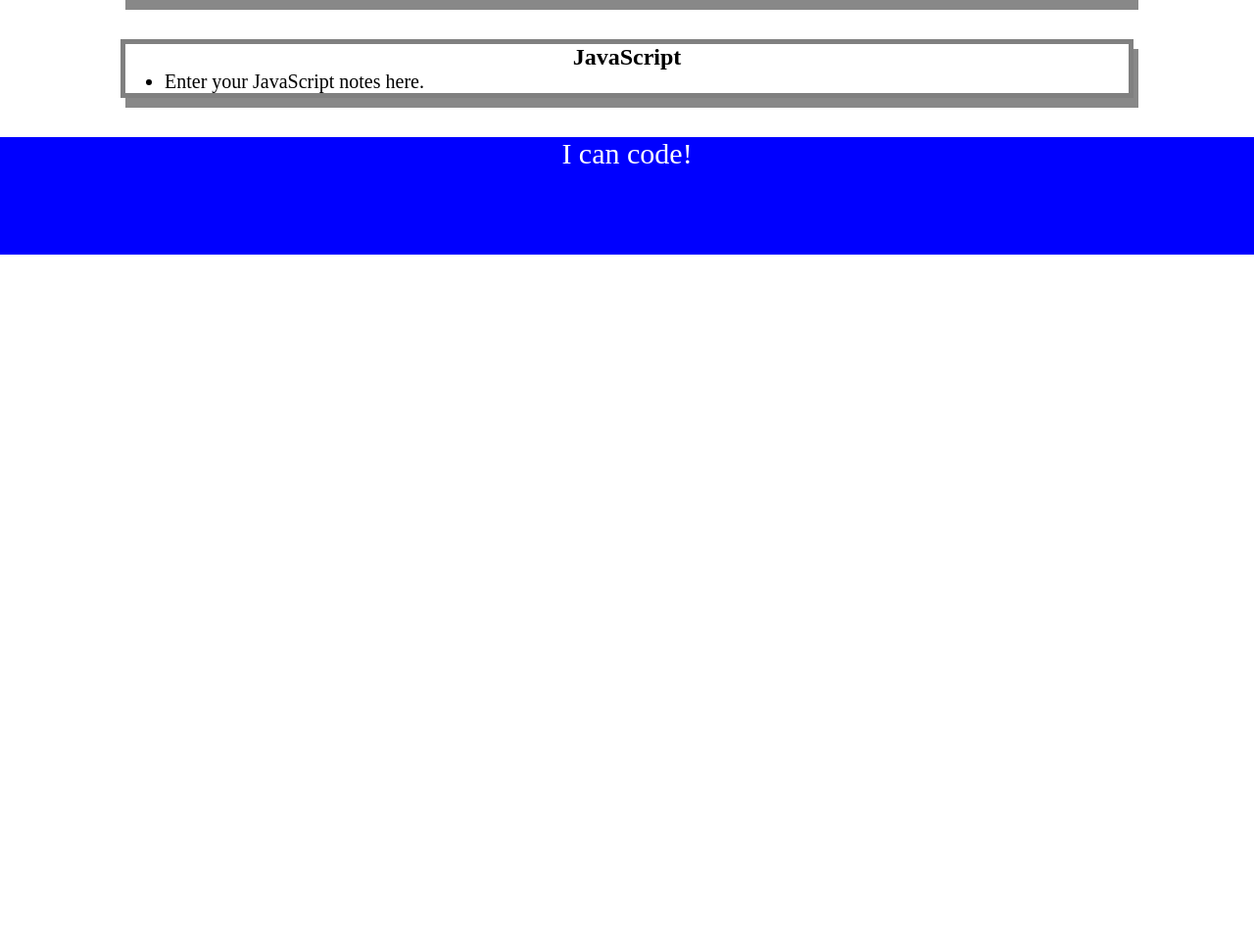
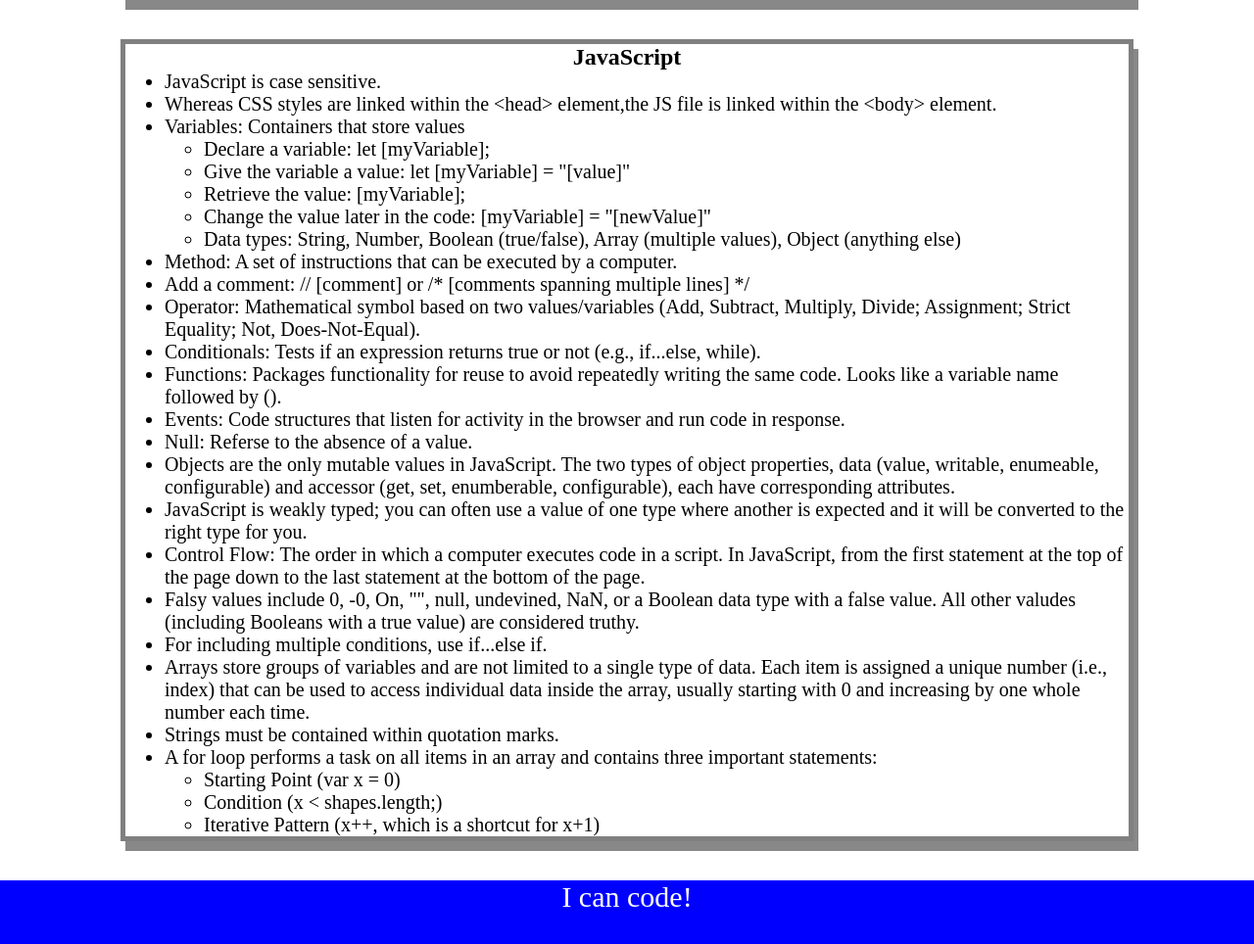
Before and after one commit to abmetheny/prework-study-guide, a plain HTML site: page index.html in a window 1280 px wide. Shown: the part 742-1706 px from the top of the page at 98% size. Before the commit the page ends 1002 px from the top, so only its background shows below. Drawn offline with Linux system fonts and the light colour scheme.

Commit message:
Added JavaScript code and updated HTML

```diff
--- /dev/null
+++ b/assets/script.js
@@ -0,0 +1,19 @@
+var topics = ['HTML', 'CSS', 'Git', 'JavaScript'];
+
+for (var x = 0; x < topics.length; x++) {
+    console.log(topics[x]);
+}
+
+/*
+if (topic === 'HTML') {
+  console.log("Let's study HTML!");
+} else if (topic === 'CSS') {
+  console.log("Let's study CSS!");
+} else if (topic === 'Git') {
+  console.log("Let's study Git!");
+} else if (topic === 'JavaScript') {
+  console.log("Let's study JavaScript!");
+} else {
+  console.log('Please try again!');
+}
+*/
--- a/index.html
+++ b/index.html
@@ -11,6 +11,7 @@
     <header id="header">
       <h1>Prework Study Guide</h1>
       <img src="./assets/bowtie-cat.png" alt="Profile image of cat wearing a bow tie." />
+      <h2>✨ Open the Console to See What's Happening ✨</h2>
     </header>
     <main>
       <section class="card" id="html-section">
@@ -70,7 +71,38 @@
 
         <ul>
 
-          <li>Enter your JavaScript notes here.</li>
+          <li>JavaScript is case sensitive. </li>
+          <li>Whereas CSS styles are linked within the &lt;head&gt; element,the JS file is linked within the &lt;body&gt; element.</li>
+          <li>Variables: Containers that store values
+            <ul>
+              <li>Declare a variable: let [myVariable];</li>
+              <li>Give the variable a value: let [myVariable] = "[value]"</li>
+              <li>Retrieve the value: [myVariable];</li>
+              <li>Change the value later in the code: [myVariable] = "[newValue]"</li>
+              <li> Data types: String, Number, Boolean (true/false), Array (multiple values), Object (anything else)</li>
+            </ul>
+          </li>
+          <li>Method: A set of instructions that can be executed by a computer.</li>
+          <li>Add a comment: // [comment] or /* [comments spanning multiple lines] */</li>
+          <li>Operator: Mathematical symbol based on two values/variables (Add, Subtract, Multiply, Divide; Assignment; Strict Equality; Not, Does-Not-Equal).</li>
+          <li>Conditionals: Tests if an expression returns true or not (e.g., if...else, while).</li>
+          <li>Functions: Packages functionality for reuse to avoid repeatedly writing the same code. Looks like a variable name followed by ().</li>
+          <li>Events: Code structures that listen for activity in the browser and run code in response.</li>
+          <li>Null: Referse to the absence of a value.</li>
+          <li>Objects are the only mutable values in JavaScript. The two types of object properties, data (value, writable, enumeable, configurable) and accessor (get, set, enumberable, configurable), each have corresponding attributes.</li>
+          <li>JavaScript is weakly typed; you can often use a value of one type where another is expected and it will be converted to the right type for you.</li>
+          <li>Control Flow: The order in which a computer executes code in a script. In JavaScript, from the first statement at the top of the page down to the last statement at the bottom of the page.</li>
+          <li>Falsy values include 0, -0, On, "", null, undevined, NaN, or a Boolean data type with a false value. All other valudes (including Booleans with a true value) are considered truthy.</li>
+          <li>For including multiple conditions, use if...else if.</li>
+          <li>Arrays store groups of variables and are not limited to a single type of data. Each item is assigned a unique number (i.e., index) that can be used to access individual data inside the array, usually starting with 0 and increasing by one whole number each time.</li>
+          <li>Strings must be contained within quotation marks.</li>
+          <li>A for loop performs a task on all items in an array and contains three important statements:
+            <ul>
+              <li>Starting Point (var x = 0)</li>
+              <li>Condition (x &lt; shapes.length;)</li>
+              <li>Iterative Pattern (x++, which is a shortcut for x+1)</li>
+            </ul>
+          </li>
 
         </ul>
 
@@ -80,5 +112,8 @@
     <footer>
       <p>I can code!</p>
     </footer>
+
+    <script src="./assets/script.js"></script>
+
   </body>
 </html>
```
